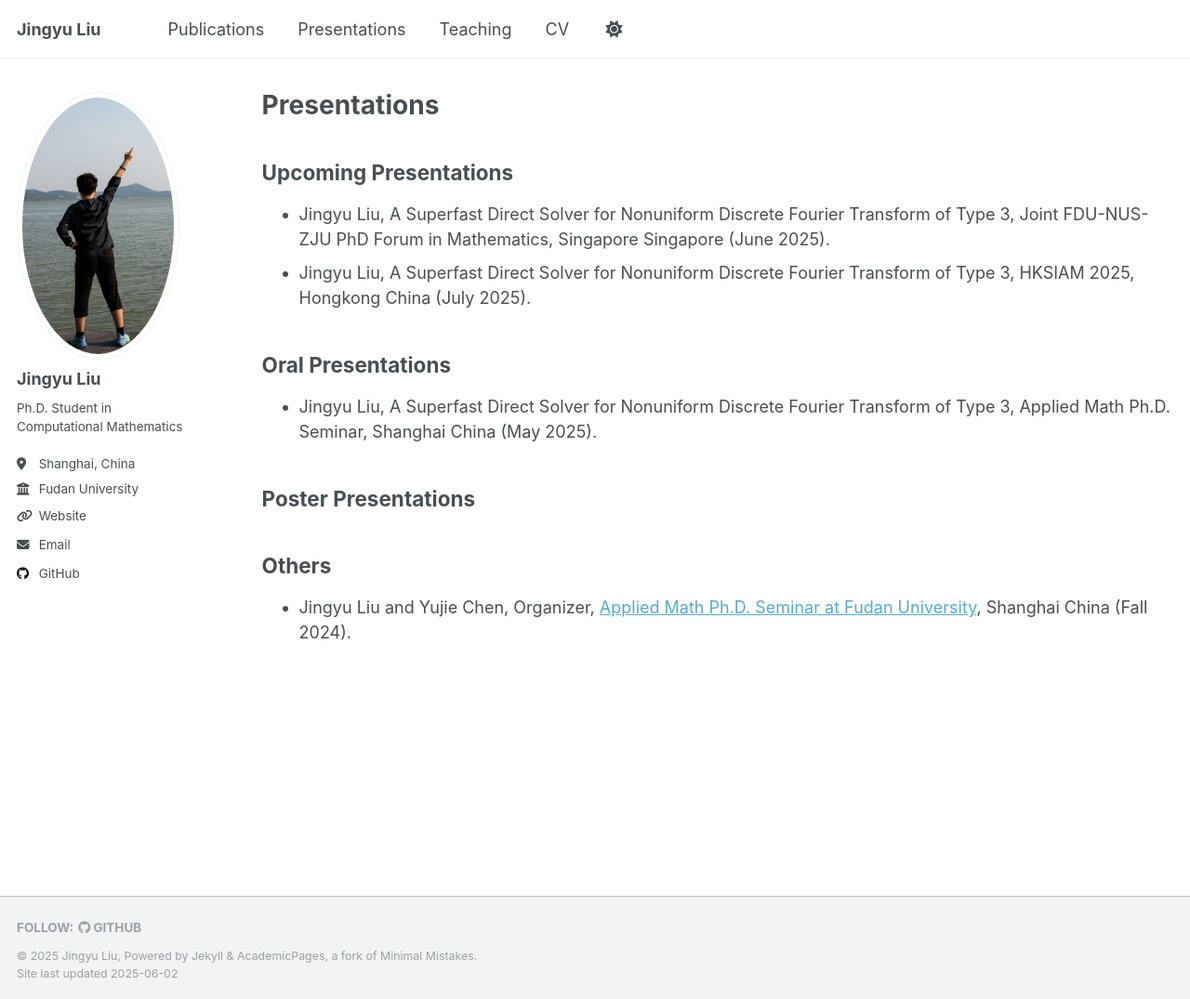
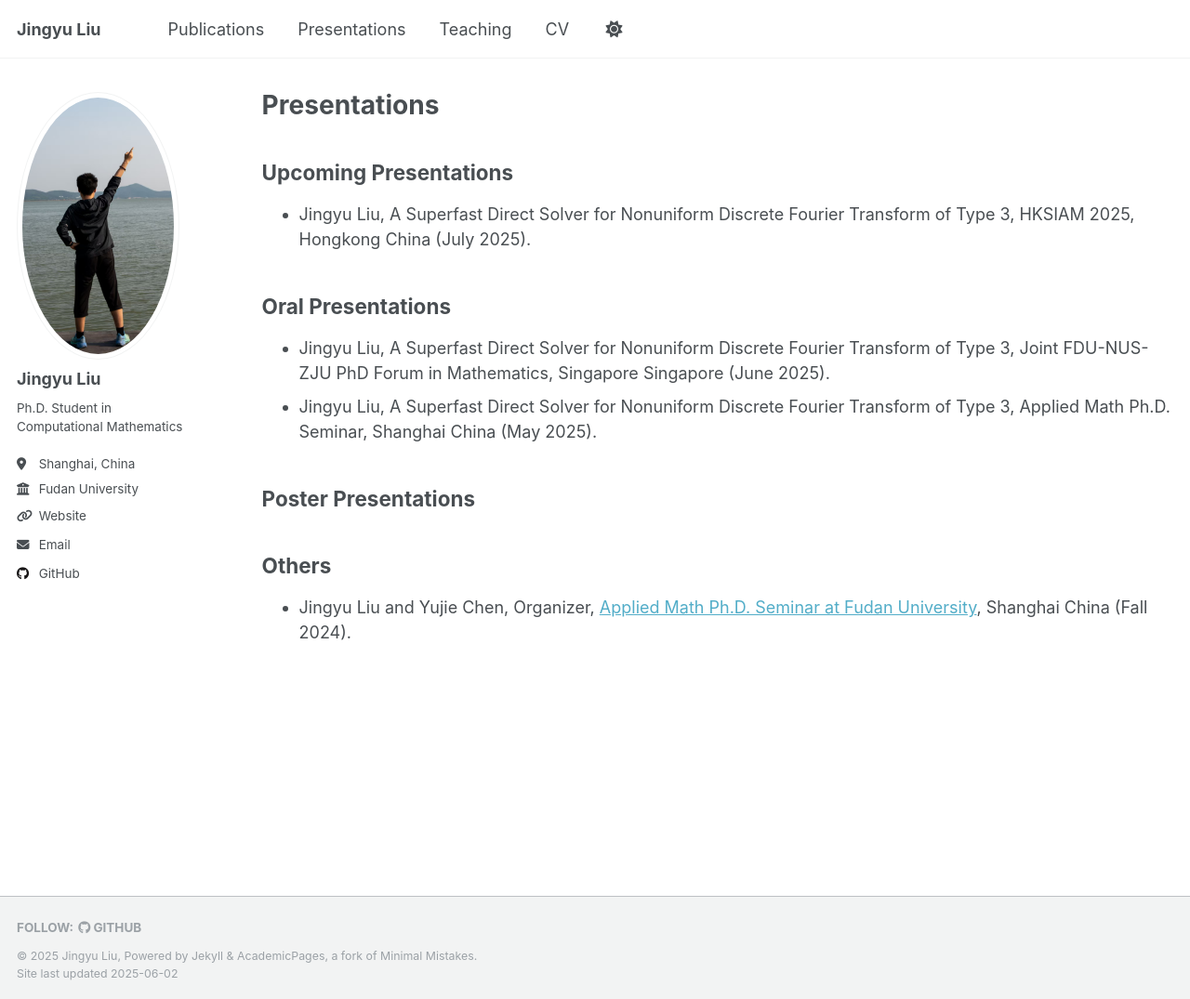
Before and after one commit to JingyuLiuMath/JingyuLiuMath.github.io, a Jekyll site: the page built from _pages/presentations.md, in a window 1280 px wide and 1075 px high. Shown: the whole window at 93% size. Built offline with Jekyll 4.4.1, drawn with Linux system fonts in a browser that asks for light colours.

Commit message:
update pre

```diff
--- a/_pages/presentations.md
+++ b/_pages/presentations.md
@@ -9,11 +9,11 @@ author_profile: true
 
 ## Upcoming Presentations
 
-- Jingyu Liu, A Superfast Direct Solver for Nonuniform Discrete Fourier Transform of Type 3, Joint FDU-NUS-ZJU PhD Forum in Mathematics, Singapore Singapore (June 2025).
 - Jingyu Liu, A Superfast Direct Solver for Nonuniform Discrete Fourier Transform of Type 3, HKSIAM 2025, Hongkong China (July 2025).
 
 ## Oral Presentations
 
+- Jingyu Liu, A Superfast Direct Solver for Nonuniform Discrete Fourier Transform of Type 3, Joint FDU-NUS-ZJU PhD Forum in Mathematics, Singapore Singapore (June 2025).
 - Jingyu Liu, A Superfast Direct Solver for Nonuniform Discrete Fourier Transform of Type 3, Applied Math Ph.D. Seminar, Shanghai China (May 2025).
 
 ## Poster Presentations
```
